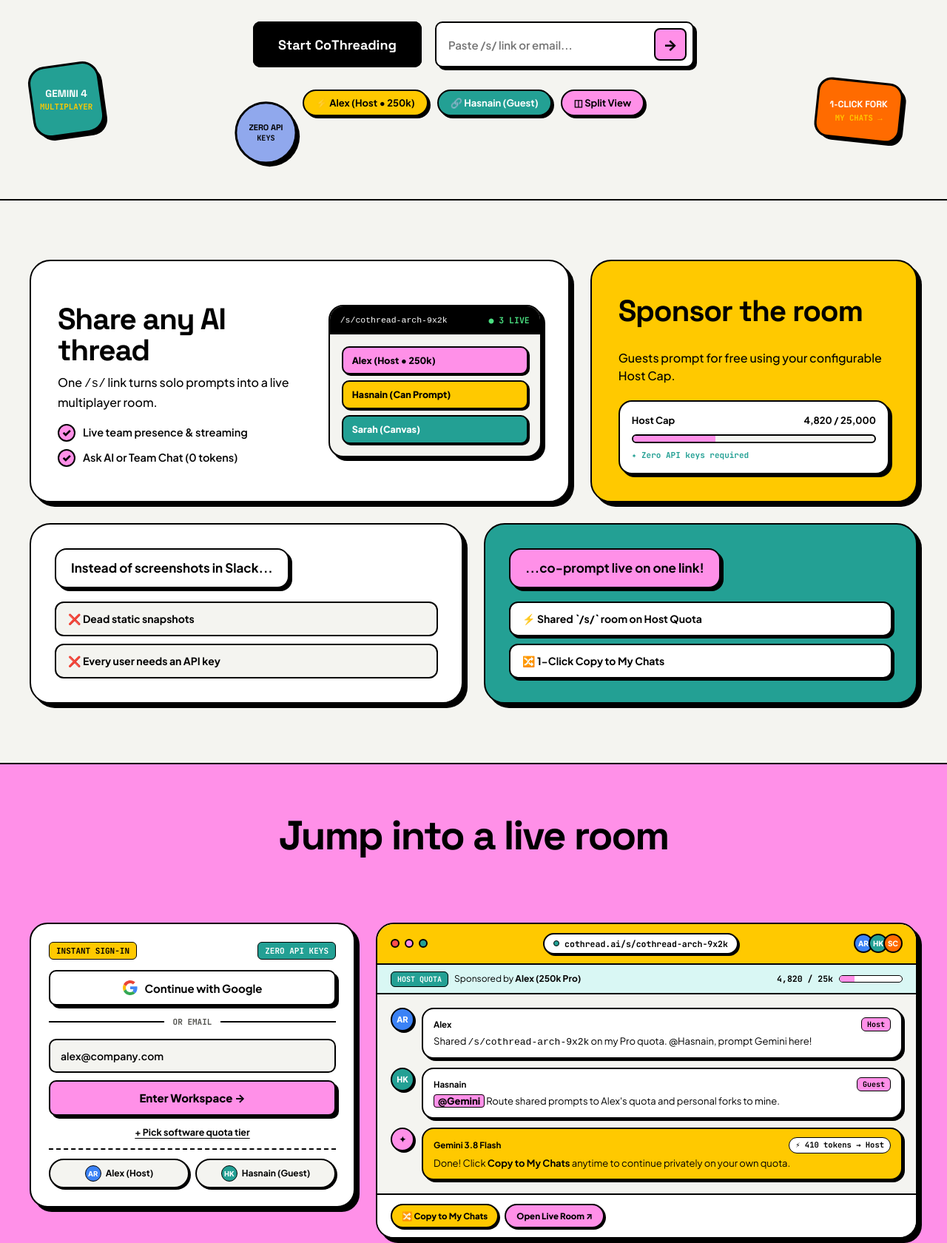
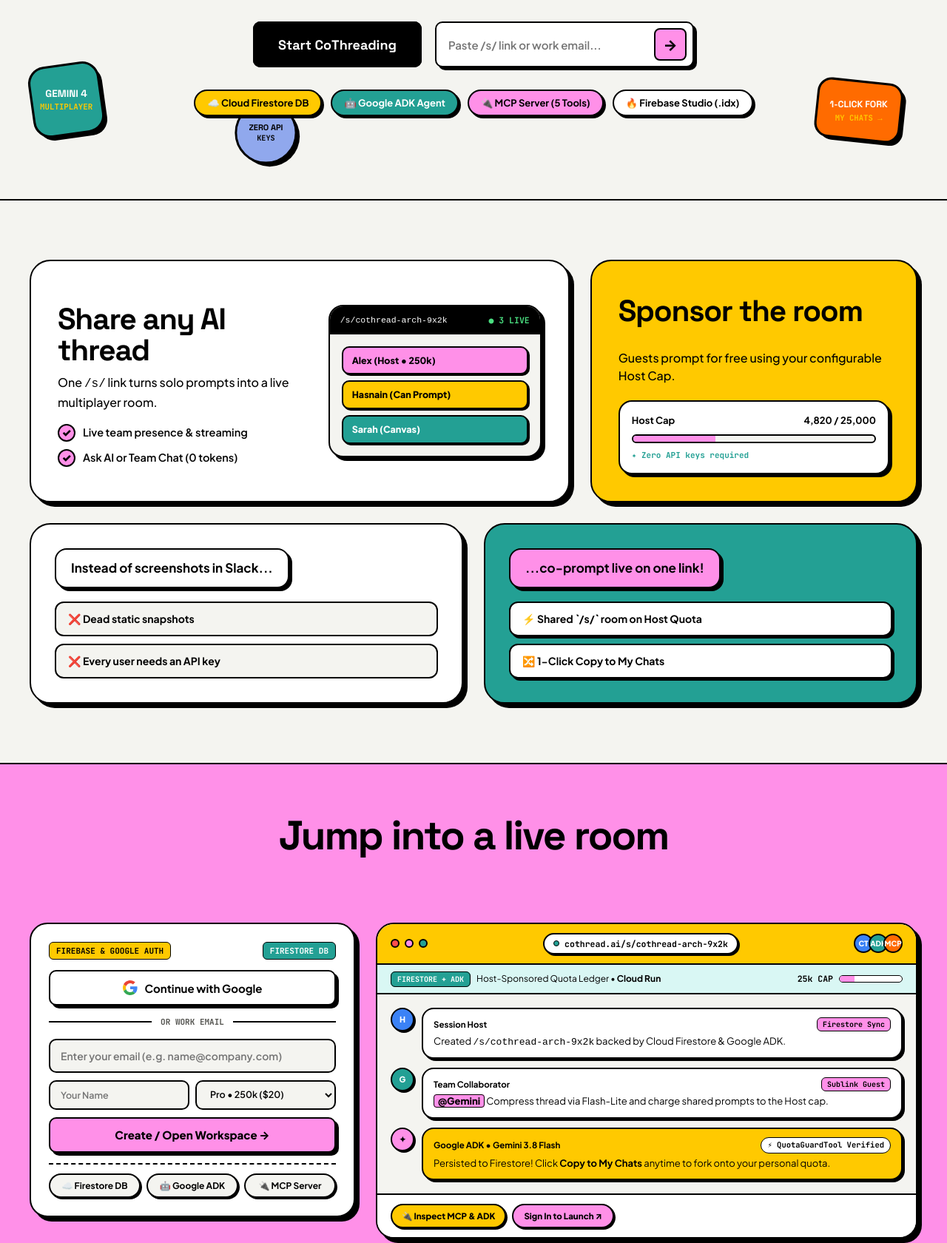
Before and after one commit to RobinaMirbahar/CoThread, a website: page public/index.html in a window 1280 px wide. Shown: the part 555-2235 px from the top of the page at 74% size. Drawn offline with Linux system fonts and the light colour scheme.

Commit message:
Upload public/index.html (CoThread - AI Builder Cup 2026)

```diff
--- a/public/index.html
+++ b/public/index.html
@@ -133,7 +133,7 @@
           <div class="gumroad-layered-btn-wrap">
             <div class="gumroad-layer-red" aria-hidden="true"></div>
             <div class="gumroad-layer-yellow" aria-hidden="true"></div>
-            <button type="button" class="gumroad-layer-main" data-quick-login="alex">
+            <button type="button" class="gumroad-layer-main" id="heroStartCoThreadingBtn">
               Start CoThreading
             </button>
           </div>
@@ -143,7 +143,7 @@
               type="text"
               id="heroSublinkInput"
               class="gumroad-hero-search-input"
-              placeholder="Paste /s/ link or email..."
+              placeholder="Paste /s/ link or work email..."
               aria-label="Paste shared sublink or enter email"
             />
             <button type="submit" class="gumroad-hero-search-btn" title="Join Room or Sign In">
@@ -153,14 +153,17 @@
         </div>
 
         <div class="gumroad-hero-quick-stickers">
-          <button type="button" class="gumroad-mini-sticker yellow" data-quick-login="alex">
-            ⚡ Alex (Host • 250k)
+          <button type="button" class="gumroad-mini-sticker yellow" data-open-stack-tab="firestore">
+            ☁️ Cloud Firestore DB
           </button>
-          <button type="button" class="gumroad-mini-sticker teal" data-quick-login="hasnain">
-            🔗 Hasnain (Guest)
+          <button type="button" class="gumroad-mini-sticker teal" data-open-stack-tab="adk">
+            🤖 Google ADK Agent
           </button>
-          <button type="button" class="gumroad-mini-sticker pink" id="heroLaunchSplitBtn">
-            ◫ Split View
+          <button type="button" class="gumroad-mini-sticker pink" data-open-stack-tab="mcp">
+            🔌 MCP Server (5 Tools)
+          </button>
+          <button type="button" class="gumroad-mini-sticker" style="background:#FFFFFF;" data-open-stack-tab="studio">
+            🔥 Firebase Studio (.idx)
           </button>
         </div>
       </div>
@@ -251,15 +254,15 @@
           <div class="hero-left-col">
             <div class="claude-style-auth-card" id="heroAuthCard">
               <div class="auth-card-sticker-header">
-                <span class="sticker-badge-yellow">INSTANT SIGN-IN</span>
-                <span class="sticker-badge-mono">ZERO API KEYS</span>
+                <span class="sticker-badge-yellow">FIREBASE &amp; GOOGLE AUTH</span>
+                <span class="sticker-badge-mono">FIRESTORE DB</span>
               </div>
 
               <div class="invite-banner-editorial hidden" id="inviteAuthBanner">
                 <div class="invite-pulse-orb"></div>
                 <div class="invite-banner-copy">
                   <strong id="inviteBannerTitle">Invited to Shared Session</strong>
-                  <p id="inviteBannerDesc">Sponsored by Alex's Host Quota.</p>
+                  <p id="inviteBannerDesc">Sponsored by Host Quota.</p>
                 </div>
               </div>
 
@@ -273,7 +276,7 @@
                 <span>Continue with Google</span>
               </button>
 
-              <div class="editorial-or-divider"><span>OR EMAIL</span></div>
+              <div class="editorial-or-divider"><span>OR WORK EMAIL</span></div>
 
               <form class="hero-email-form" id="heroEmailAuthForm">
                 <div class="email-input-group">
@@ -281,19 +284,19 @@
                     type="email"
                     id="heroEmailInput"
                     class="editorial-email-input"
-                    placeholder="you@company.com"
-                    value="alex@company.com"
+                    placeholder="Enter your email (e.g. name@company.com)"
                     required
                   />
                 </div>
 
-                <div class="signup-drawer hidden" id="heroSignupDrawer">
+                <div class="signup-drawer" id="heroSignupDrawer">
                   <div class="drawer-row">
                     <input
                       type="text"
                       id="heroNameInput"
                       class="editorial-email-input sm"
-                      placeholder="Full Name"
+                      placeholder="Your Name"
+                      required
                     />
                     <select id="heroPlanSelect" class="editorial-email-input sm" aria-label="Select Tier">
                       <option value="starter">Starter • 25k ($0)</option>
@@ -304,25 +307,20 @@
                 </div>
 
                 <button type="submit" class="btn-continue-obsidian">
-                  Enter Workspace →
+                  Create / Open Workspace →
                 </button>
               </form>
 
-              <div class="auth-card-bottom-row">
-                <button type="button" class="link-toggle-signup" id="toggleSignupDrawerBtn">
-                  + Pick software quota tier
-                </button>
-              </div>
-
               <div class="instant-demo-strip">
                 <div class="demo-strip-pills">
-                  <button type="button" class="demo-launch-pill" data-quick-login="alex">
-                    <span class="avatar-dot alex">AR</span>
-                    <span><strong>Alex</strong> (Host)</span>
+                  <button type="button" class="demo-launch-pill" data-open-stack-tab="firestore">
+                    <span>☁️ <strong>Firestore</strong> DB</span>
                   </button>
-                  <button type="button" class="demo-launch-pill" data-quick-login="hasnain">
-                    <span class="avatar-dot hasnain">HK</span>
-                    <span><strong>Hasnain</strong> (Guest)</span>
+                  <button type="button" class="demo-launch-pill" data-open-stack-tab="adk">
+                    <span>🤖 <strong>Google ADK</strong></span>
+                  </button>
+                  <button type="button" class="demo-launch-pill" data-open-stack-tab="mcp">
+                    <span>🔌 <strong>MCP</strong> Server</span>
                   </button>
                 </div>
               </div>
@@ -340,37 +338,37 @@
                   <span>cothread.ai/s/cothread-arch-9x2k</span>
                 </div>
                 <div class="window-avatars">
-                  <span class="mini-av alex">AR</span>
-                  <span class="mini-av hasnain">HK</span>
-                  <span class="mini-av sarah">SC</span>
+                  <span class="mini-av alex">CT</span>
+                  <span class="mini-av hasnain">ADK</span>
+                  <span class="mini-av sarah">MCP</span>
                 </div>
               </div>
 
               <div class="showcase-quota-strip">
                 <div class="sq-left">
-                  <span class="sq-badge">HOST QUOTA</span>
-                  <span class="sq-text">Sponsored by <strong>Alex (250k Pro)</strong></span>
+                  <span class="sq-badge">FIRESTORE + ADK</span>
+                  <span class="sq-text">Host-Sponsored Quota Ledger • <strong>Cloud Run</strong></span>
                 </div>
                 <div class="sq-right">
-                  <span class="sq-mono">4,820 / 25k</span>
+                  <span class="sq-mono">25k CAP</span>
                   <div class="sq-bar"><div class="sq-fill" style="width: 24%"></div></div>
                 </div>
               </div>
 
               <div class="showcase-messages-area">
                 <div class="sc-msg host-msg">
-                  <div class="sc-av alex">AR</div>
+                  <div class="sc-av alex">H</div>
                   <div class="sc-bubble">
-                    <div class="sc-meta"><strong>Alex</strong> <span class="sc-tag">Host</span></div>
-                    <p>Shared <code>/s/cothread-arch-9x2k</code> on my Pro quota. @Hasnain, prompt Gemini here!</p>
+                    <div class="sc-meta"><strong>Session Host</strong> <span class="sc-tag">Firestore Sync</span></div>
+                    <p>Created <code>/s/cothread-arch-9x2k</code> backed by Cloud Firestore &amp; Google ADK.</p>
                   </div>
                 </div>
 
                 <div class="sc-msg guest-msg">
-                  <div class="sc-av hasnain">HK</div>
+                  <div class="sc-av hasnain">G</div>
                   <div class="sc-bubble">
-                    <div class="sc-meta"><strong>Hasnain</strong> <span class="sc-tag guest">Guest</span></div>
-                    <p><span class="mention">@Gemini</span> Route shared prompts to Alex's quota and personal forks to mine.</p>
+                    <div class="sc-meta"><strong>Team Collaborator</strong> <span class="sc-tag guest">Sublink Guest</span></div>
+                    <p><span class="mention">@Gemini</span> Compress thread via Flash-Lite and charge shared prompts to the Host cap.</p>
                   </div>
                 </div>
 
@@ -378,21 +376,21 @@
                   <div class="sc-av ai">✦</div>
                   <div class="sc-bubble ai-surface">
                     <div class="sc-meta">
-                      <strong>Gemini 3.8 Flash</strong>
-                      <span class="sc-quota-pill">⚡ 410 tokens → Host</span>
+                      <strong>Google ADK • Gemini 3.8 Flash</strong>
+                      <span class="sc-quota-pill">⚡ QuotaGuardTool Verified</span>
                     </div>
-                    <p>Done! Click <strong>Copy to My Chats</strong> anytime to continue privately on your own quota.</p>
+                    <p>Persisted to Firestore! Click <strong>Copy to My Chats</strong> anytime to fork onto your personal quota.</p>
                   </div>
                 </div>
               </div>
 
               <div class="showcase-bottom-bar">
                 <div class="sc-actions">
-                  <button type="button" class="sc-copy-btn" data-quick-login="hasnain">
-                    <span>🔀 Copy to My Chats</span>
+                  <button type="button" class="sc-copy-btn" data-open-stack-tab="mcp">
+                    <span>🔌 Inspect MCP &amp; ADK</span>
                   </button>
-                  <button type="button" class="sc-enter-btn" data-quick-login="alex">
-                    <span>Open Live Room ↗</span>
+                  <button type="button" class="sc-enter-btn" id="showcaseSignInBtn">
+                    <span>Sign In to Launch ↗</span>
                   </button>
                 </div>
               </div>
@@ -434,20 +432,20 @@
     <section class="gumroad-stat-marquee-section" id="quotaFlowSection">
       <div class="gumroad-marquee-wrap" aria-label="CoThread Capabilities Ticker">
         <div class="gumroad-marquee-track">
+          <span class="gumroad-tag-pill pink">☁️ Cloud Firestore DB</span>
+          <span class="gumroad-tag-pill yellow">🤖 Google ADK Orchestrator</span>
+          <span class="gumroad-tag-pill teal">🔌 Model Context Protocol (MCP)</span>
+          <span class="gumroad-tag-pill">🔥 Firebase Studio (.idx)</span>
           <span class="gumroad-tag-pill pink">⚡ Gemini 3.8 Flash</span>
           <span class="gumroad-tag-pill yellow">🧠 Gemini 4 Argon</span>
           <span class="gumroad-tag-pill teal">🗜️ Flash-Lite Compression</span>
-          <span class="gumroad-tag-pill">🔗 /s/cothread-arch-9x2k</span>
           <span class="gumroad-tag-pill pink">🛡️ Host Quota Cap</span>
           <span class="gumroad-tag-pill yellow">🔀 Copy to My Chats</span>
-          <span class="gumroad-tag-pill teal">📝 Shared Canvas</span>
           <span class="gumroad-tag-pill pink">💡 Idea: @hasnain-kk</span>
-          <span class="gumroad-tag-pill pink">⚡ Gemini 3.8 Flash</span>
-          <span class="gumroad-tag-pill yellow">🧠 Gemini 4 Argon</span>
-          <span class="gumroad-tag-pill teal">🗜️ Flash-Lite Compression</span>
-          <span class="gumroad-tag-pill">🔗 /s/cothread-arch-9x2k</span>
-          <span class="gumroad-tag-pill pink">🛡️ Host Quota Cap</span>
-          <span class="gumroad-tag-pill yellow">🔀 Copy to My Chats</span>
+          <span class="gumroad-tag-pill pink">☁️ Cloud Firestore DB</span>
+          <span class="gumroad-tag-pill yellow">🤖 Google ADK Orchestrator</span>
+          <span class="gumroad-tag-pill teal">🔌 Model Context Protocol (MCP)</span>
+          <span class="gumroad-tag-pill">🔥 Firebase Studio (.idx)</span>
         </div>
       </div>
     </section>
@@ -474,7 +472,7 @@
             <ul class="pricing-features">
               <li>✓ Join shared `/s/` rooms free</li>
               <li>✓ 1-Click Copy to My Chats</li>
-              <li>✓ Gemini 3.8 Flash</li>
+              <li>✓ Gemini 3.8 Flash + ADK</li>
             </ul>
             <button type="button" class="pricing-cta-btn secondary" data-provision-tier="starter">
               Start Free (25k) →
@@ -493,7 +491,7 @@
             </div>
             <ul class="pricing-features">
               <li>✓ Host `/s/` rooms &amp; sponsor guests</li>
-              <li>✓ Session token cap controls</li>
+              <li>✓ Firestore session token cap controls</li>
               <li>✓ Gemini 4 Argon + 3.8 Flash</li>
             </ul>
             <button type="button" class="pricing-cta-btn primary" data-provision-tier="pro">
@@ -512,7 +510,7 @@
             </div>
             <ul class="pricing-features">
               <li>✓ 1M+ pooled org tokens</li>
-              <li>✓ Google Workspace SSO</li>
+              <li>✓ Google Workspace SSO &amp; MCP</li>
               <li>✓ Domain-locked sublinks</li>
             </ul>
             <button type="button" class="pricing-cta-btn secondary" data-provision-tier="enterprise">
@@ -528,7 +526,7 @@
       <div class="gumroad-layered-btn-wrap">
         <div class="gumroad-layer-red" aria-hidden="true"></div>
         <div class="gumroad-layer-yellow" aria-hidden="true"></div>
-        <button type="button" class="gumroad-layer-main" data-quick-login="alex">
+        <button type="button" class="gumroad-layer-main" id="closingStartBtn">
           Launch CoThread →
         </button>
       </div>
@@ -546,9 +544,10 @@
           </p>
         </div>
         <div class="footer-links-col">
-          <button type="button" class="footer-link-btn" data-quick-login="alex">Alex (Host)</button>
-          <button type="button" class="footer-link-btn" data-quick-login="hasnain">Hasnain (Guest)</button>
-          <button type="button" class="footer-link-btn" id="footerResetBtn">Reset</button>
+          <button type="button" class="footer-link-btn" data-open-stack-tab="firestore">☁️ Cloud Firestore</button>
+          <button type="button" class="footer-link-btn" data-open-stack-tab="adk">🤖 Google ADK</button>
+          <button type="button" class="footer-link-btn" data-open-stack-tab="mcp">🔌 MCP Server</button>
+          <button type="button" class="footer-link-btn" data-open-stack-tab="studio">🔥 Firebase Studio</button>
         </div>
       </div>
     </footer>
@@ -568,8 +567,8 @@
         <div class="model-selector-pill">
           <span class="sparkle-icon">✦</span>
           <select id="headerModelSelect" class="header-model-select" aria-label="Select CoThread AI Model">
-            <option value="gemini-3.8-flash">Gemini 3.8 Flash</option>
-            <option value="gemini-4-argon">Gemini 4 Argon</option>
+            <option value="gemini-3.8-flash">Gemini 3.8 Flash (ADK)</option>
+            <option value="gemini-4-argon">Gemini 4 Argon (ADK)</option>
           </select>
           <span class="flash-lite-tag">Flash-Lite</span>
         </div>
@@ -585,17 +584,17 @@
       </div>
 
       <div class="top-header-right">
-        <div class="sync-status-pill">
+        <div class="sync-status-pill" title="Cloud Firestore &amp; BroadcastChannel Real-Time Sync">
           <span class="live-pulse-dot"></span>
-          <span id="syncStatusText">Live Sync</span>
+          <span id="syncStatusText">Firestore Sync</span>
         </div>
 
-        <button type="button" class="header-utility-btn" id="toggleSideBySideBtn">
-          <span>◫ Split View</span>
+        <button type="button" class="header-utility-btn demo-sim-btn" id="openGoogleStackModalBtn" title="Inspect Cloud Firestore DB, Google ADK Sub-Agents &amp; MCP Server">
+          <span>🔌 Google Stack • ADK &amp; MCP</span>
         </button>
 
-        <button type="button" class="header-utility-btn demo-sim-btn" id="simulateColleagueBtn">
-          <span>▶ Simulate</span>
+        <button type="button" class="header-utility-btn" id="toggleSideBySideBtn" title="Toggle Dual-Pane Multiplayer Workspace">
+          <span>◫ Dual Pane</span>
         </button>
 
         <button type="button" class="header-utility-btn" id="appThemeToggleBtn">
@@ -619,36 +618,35 @@
           <path fill="#FBBC05" d="M10.53 28.59c-.48-1.45-.76-2.99-.76-4.59s.27-3.14.76-4.59l-7.98-6.19C.92 16.46 0 20.12 0 24c0 3.88.92 7.54 2.56 10.78l7.97-6.19z"/>
           <path fill="#34A853" d="M24 48c6.48 0 11.93-2.13 15.89-5.81l-7.73-6c-2.15 1.45-4.92 2.3-8.16 2.3-6.26 0-11.57-4.22-13.47-9.91l-7.98 6.19C6.51 42.62 14.62 48 24 48z"/>
         </svg>
-        <span>Sign in with Google</span>
+        <span>Sign in with Google • Firebase Auth</span>
         <button type="button" class="modal-close-btn" id="closeGoogleChooserBtn" aria-label="Close">✕</button>
       </div>
 
       <div class="google-modal-body">
-        <h3 id="googleChooserTitle">Choose an account</h3>
-        <p class="google-modal-sub">to continue to <strong>CoThread</strong></p>
+        <h3 id="googleChooserTitle">Sign in to CoThread</h3>
+        <p class="google-modal-sub">Backed by <strong>Cloud Firestore</strong> &amp; <strong>Google ADK</strong></p>
 
         <div class="google-account-list" id="googleAccountList"></div>
 
-        <form class="google-custom-form hidden" id="googleCustomAccountForm">
+        <form class="google-custom-form" id="googleCustomAccountForm">
           <div class="form-field">
             <label for="googleCustomName">Full Name</label>
-            <input type="text" id="googleCustomName" class="editorial-input" placeholder="e.g., Hasnain Khan" required />
+            <input type="text" id="googleCustomName" class="editorial-input" placeholder="Enter your full name" required />
           </div>
           <div class="form-field">
-            <label for="googleCustomEmail">Email</label>
-            <input type="email" id="googleCustomEmail" class="editorial-input" placeholder="you@company.com" required />
+            <label for="googleCustomEmail">Google / Work Email</label>
+            <input type="email" id="googleCustomEmail" class="editorial-input" placeholder="name@company.com" required />
           </div>
           <div class="form-field">
-            <label for="googleCustomTier">Token Quota Plan</label>
+            <label for="googleCustomTier">Software Token Quota Plan</label>
             <select id="googleCustomTier" class="editorial-input">
               <option value="starter">Starter (25,000 Tokens)</option>
-              <option value="pro" selected>Pro (250,000 Tokens)</option>
+              <option value="pro" selected>Pro Host (250,000 Tokens)</option>
               <option value="enterprise">Enterprise (1,000,000 Tokens)</option>
             </select>
           </div>
           <div class="modal-footer-actions">
-            <button type="button" class="btn-secondary" id="cancelCustomGoogleBtn">Back</button>
-            <button type="submit" class="btn-primary">Continue →</button>
+            <button type="submit" class="btn-primary" style="width:100%;">Continue with Google Account →</button>
           </div>
         </form>
       </div>
@@ -684,7 +682,7 @@
           <div class="modal-icon-badge">✦</div>
           <div>
             <h2 id="accountQuotaModalTitle">Account &amp; Token Quota</h2>
-            <p class="modal-subtitle">Software-assigned token quota</p>
+            <p class="modal-subtitle">Cloud Firestore User Record &amp; Quota Ledger</p>
           </div>
         </div>
         <button type="button" class="modal-close-btn" id="closeAccountQuotaModalBtn" aria-label="Close modal">✕</button>
@@ -693,11 +691,30 @@
     </div>
   </div>
 
+  <!-- =========================================================================
+       6. GOOGLE STACK INSPECTOR MODAL (FIRESTORE DB + GOOGLE ADK + MCP SERVER + FIREBASE STUDIO)
+       ========================================================================= -->
+  <div class="modal-backdrop hidden" id="googleStackModalBackdrop" role="dialog" aria-modal="true" aria-labelledby="googleStackModalTitle">
+    <div class="modal-card share-quota-modal" style="max-width: 760px;">
+      <div class="modal-header">
+        <div class="modal-title-group">
+          <div class="modal-icon-badge" style="background:#FFC900;">🔌</div>
+          <div>
+            <h2 id="googleStackModalTitle">CoThread Google Cloud Stack Inspector</h2>
+            <p class="modal-subtitle">Cloud Firestore DB • Google ADK Multi-Agent • MCP Server • Firebase Studio</p>
+          </div>
+        </div>
+        <button type="button" class="modal-close-btn" id="closeGoogleStackModalBtn" aria-label="Close modal">✕</button>
+      </div>
+      <div class="modal-body" id="googleStackModalBody"></div>
+    </div>
+  </div>
+
   <div class="toast-container" id="toastContainer" aria-live="polite"></div>
 
-  <script src="../src/core/quota-engine.js?v=ct7"></script>
-  <script src="../src/ai/gemini-service.js?v=ct7"></script>
-  <script src="./app.js?v=ct7"></script>
+  <script src="../src/core/quota-engine.js?v=ct8"></script>
+  <script src="../src/ai/gemini-service.js?v=ct8"></script>
+  <script src="./app.js?v=ct8"></script>
 
   <script>
     (function initCoinParallax() {
```
